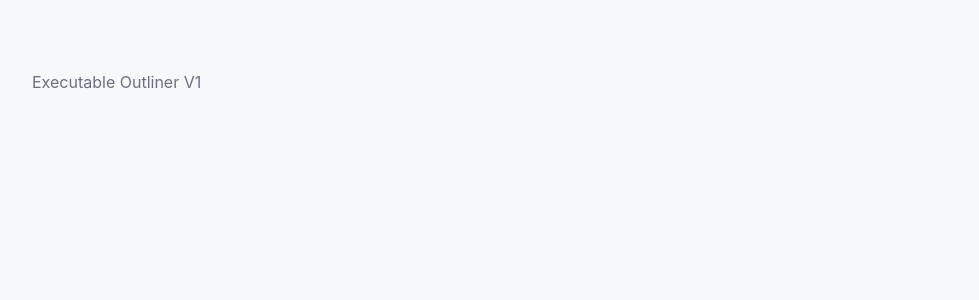
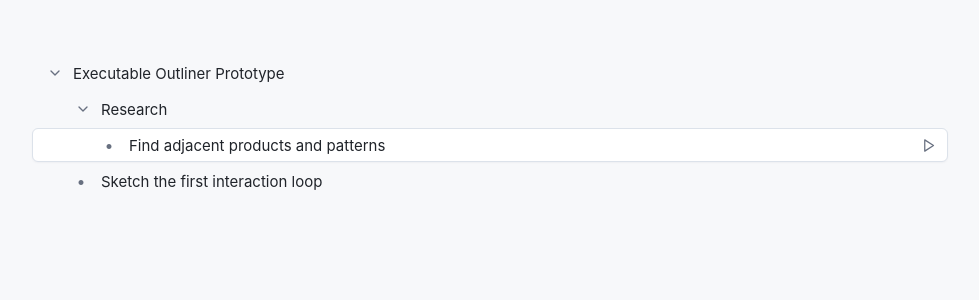
Before and after one commit to shreyansb/actionpad, a React (Vite) app: page / in a window 1280 px wide. Shown: the top 300 px of the page, without its empty margins (150-1129 px from the left). Built offline with nearby package versions, Linux system fonts and the light colour scheme.

Commit message:
feat: render editable outline

```diff
--- a/src/App.tsx
+++ b/src/App.tsx
@@ -1,3 +1,4 @@
+import { OutlineView } from "./components/OutlineView"
 import { OutlineStoreProvider } from "./store/OutlineStore"
 
 export function App() {
@@ -5,7 +6,7 @@ export function App() {
     <OutlineStoreProvider>
       <main className="app-shell">
         <section className="outline-pane">
-          <p className="empty-state">Executable Outliner V1</p>
+          <OutlineView />
         </section>
       </main>
     </OutlineStoreProvider>
--- /dev/null
+++ b/src/components/BulletRow.tsx
@@ -0,0 +1,140 @@
+import { ChevronRight, Loader2, MessageSquare, Play } from "lucide-react"
+import type { CSSProperties, KeyboardEvent } from "react"
+import { getAdjacentVisibleNodeId } from "../domain/visibleTree"
+import type { BulletId } from "../domain/types"
+import { useOutlineStore } from "../store/OutlineStore"
+
+type BulletRowProps = {
+  nodeId: BulletId
+  depth: number
+}
+
+let nodeIdSequence = 0
+
+function createNodeId(): BulletId {
+  nodeIdSequence += 1
+  return `node-${Date.now()}-${nodeIdSequence}`
+}
+
+type DepthStyle = CSSProperties & Record<"--depth", number>
+
+export function BulletRow({ nodeId, depth }: BulletRowProps) {
+  const { state, dispatch, executeNode } = useOutlineStore()
+  const node = state.nodes[nodeId]
+  const focused = state.focusedNodeId === nodeId
+  const hasChildren = node.children.length > 0
+
+  function handleKeyDown(event: KeyboardEvent<HTMLInputElement>) {
+    if (event.metaKey && event.key === "Enter") {
+      event.preventDefault()
+      executeNode(nodeId)
+      return
+    }
+    if (event.metaKey && event.key === "ArrowDown") {
+      event.preventDefault()
+      dispatch({ type: "expand-node", nodeId })
+      return
+    }
+    if (event.metaKey && event.key === "ArrowUp") {
+      event.preventDefault()
+      dispatch({ type: "collapse-node", nodeId })
+      return
+    }
+    if (event.metaKey && event.key === "ArrowRight") {
+      event.preventDefault()
+      if (node.threadId) dispatch({ type: "select-thread", threadId: node.threadId })
+      dispatch({ type: "open-panel" })
+      return
+    }
+    if (event.metaKey && event.key === "ArrowLeft") {
+      event.preventDefault()
+      dispatch({ type: "close-panel" })
+      return
+    }
+    if (event.key === "Tab") {
+      event.preventDefault()
+      dispatch({ type: event.shiftKey ? "outdent-node" : "indent-node", nodeId })
+      return
+    }
+    if (event.key === "Enter") {
+      event.preventDefault()
+      dispatch({
+        type: "insert-sibling-after",
+        afterNodeId: nodeId,
+        id: createNodeId(),
+        text: "",
+      })
+      return
+    }
+    if (event.key === "ArrowUp" || event.key === "ArrowDown") {
+      const adjacent = getAdjacentVisibleNodeId(
+        state,
+        nodeId,
+        event.key === "ArrowUp" ? "previous" : "next",
+      )
+      if (adjacent) {
+        event.preventDefault()
+        dispatch({ type: "focus-node", nodeId: adjacent })
+        window.requestAnimationFrame(() => {
+          document.querySelector<HTMLInputElement>(`[data-node-input="${adjacent}"]`)?.focus()
+        })
+      }
+    }
+  }
+
+  return (
+    <div
+      className={`bullet-row ${focused ? "is-focused" : ""}`}
+      style={{ "--depth": depth } as DepthStyle}
+      data-node-id={nodeId}
+      onMouseDown={() => dispatch({ type: "focus-node", nodeId })}
+    >
+      <button
+        className={`bullet-marker ${hasChildren ? "has-children" : ""}`}
+        type="button"
+        aria-label={node.collapsed ? "Expand bullet" : "Collapse bullet"}
+        onClick={() =>
+          dispatch({ type: node.collapsed ? "expand-node" : "collapse-node", nodeId })
+        }
+      >
+        {hasChildren ? <ChevronRight className={node.collapsed ? "" : "expanded"} size={16} /> : "•"}
+      </button>
+      <input
+        className="bullet-input"
+        data-node-input={nodeId}
+        value={node.text}
+        onFocus={() => dispatch({ type: "focus-node", nodeId })}
+        onChange={(event) =>
+          dispatch({ type: "update-text", nodeId, text: event.currentTarget.value })
+        }
+        onKeyDown={handleKeyDown}
+      />
+      <div className="row-controls">
+        {node.runStatus === "running" ? (
+          <Loader2 className="spin" size={16} aria-label="Running" />
+        ) : node.threadId ? (
+          <button
+            className="icon-button"
+            type="button"
+            aria-label="Open bullet chat"
+            onClick={() => {
+              dispatch({ type: "select-thread", threadId: node.threadId! })
+              dispatch({ type: "open-panel" })
+            }}
+          >
+            <MessageSquare size={15} />
+          </button>
+        ) : (
+          <button
+            className="icon-button"
+            type="button"
+            aria-label="Execute bullet"
+            onClick={() => executeNode(nodeId)}
+          >
+            <Play size={15} />
+          </button>
+        )}
+      </div>
+    </div>
+  )
+}
--- /dev/null
+++ b/src/components/OutlineView.tsx
@@ -0,0 +1,16 @@
+import { getVisibleRows } from "../domain/visibleTree"
+import { useOutlineStore } from "../store/OutlineStore"
+import { BulletRow } from "./BulletRow"
+
+export function OutlineView() {
+  const { state } = useOutlineStore()
+  const rows = getVisibleRows(state)
+
+  return (
+    <div className="outline" aria-label="Executable outline">
+      {rows.map((row) => (
+        <BulletRow key={row.id} nodeId={row.id} depth={row.depth} />
+      ))}
+    </div>
+  )
+}
--- a/src/styles.css
+++ b/src/styles.css
@@ -36,3 +36,89 @@ textarea {
 .empty-state {
   color: #687080;
 }
+
+.outline {
+  display: flex;
+  flex-direction: column;
+  gap: 2px;
+}
+
+.bullet-row {
+  --indent-size: 28px;
+  display: grid;
+  grid-template-columns: 24px minmax(0, 1fr) 76px;
+  align-items: center;
+  gap: 6px;
+  min-height: 34px;
+  padding: 2px 8px 2px calc(8px + (var(--depth) * var(--indent-size)));
+  border: 1px solid transparent;
+  border-radius: 6px;
+}
+
+.bullet-row:hover,
+.bullet-row.is-focused {
+  background: #fff;
+  border-color: #dce2ea;
+  box-shadow: 0 1px 2px rgb(24 31 41 / 0.04);
+}
+
+.bullet-marker,
+.icon-button {
+  display: inline-grid;
+  place-items: center;
+  width: 24px;
+  height: 24px;
+  border: 0;
+  background: transparent;
+  color: #687080;
+  border-radius: 5px;
+  cursor: pointer;
+}
+
+.bullet-marker:hover,
+.icon-button:hover {
+  background: #eef1f5;
+  color: #20242a;
+}
+
+.bullet-marker svg {
+  transition: transform 120ms ease;
+}
+
+.bullet-marker svg.expanded {
+  transform: rotate(90deg);
+}
+
+.bullet-input {
+  width: 100%;
+  border: 0;
+  outline: 0;
+  background: transparent;
+  color: #20242a;
+  font-size: 15px;
+  line-height: 1.4;
+}
+
+.row-controls {
+  display: flex;
+  justify-content: flex-end;
+  gap: 4px;
+  opacity: 0;
+}
+
+.bullet-row:hover .row-controls,
+.bullet-row.is-focused .row-controls,
+.row-controls:has(.spin) {
+  opacity: 1;
+}
+
+.spin {
+  animation: spin 0.8s linear infinite;
+  color: #4d6bfe;
+}
+
+@keyframes spin {
+  to {
+    transform: rotate(360deg);
+  }
+}
```
Also changed, not shown: 1 other file (tests, documents, lock files or other folders).
